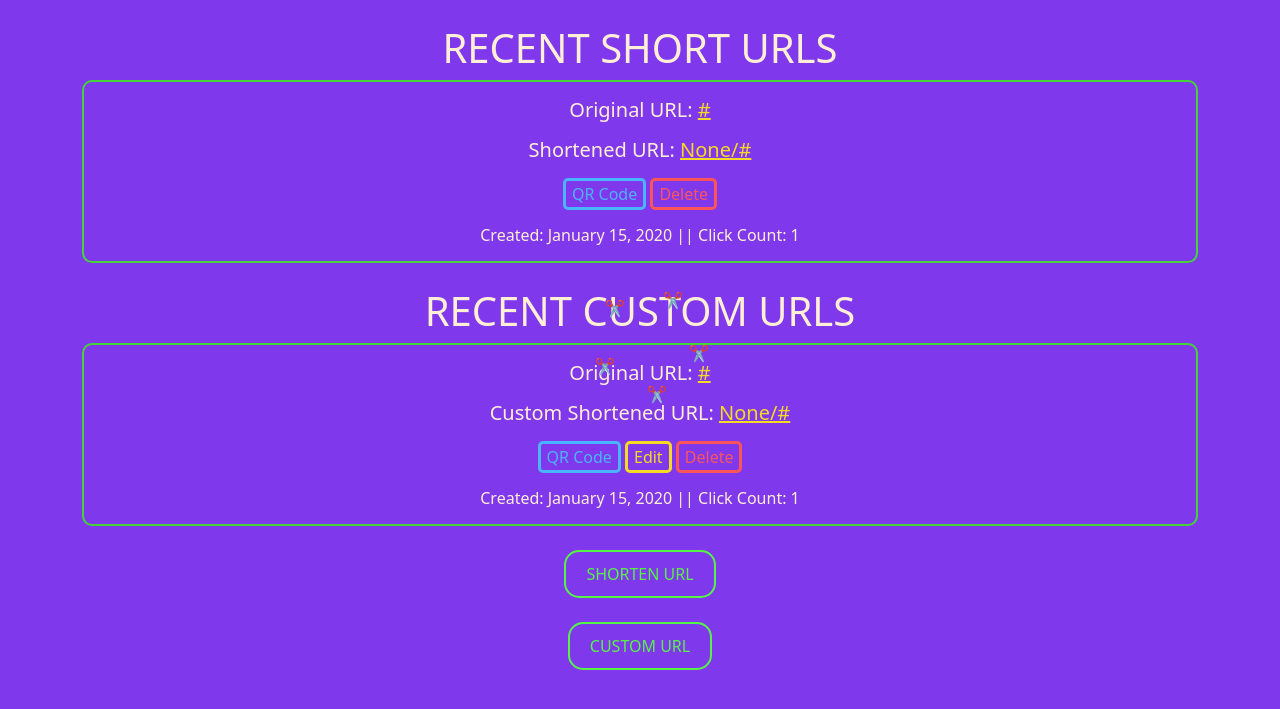
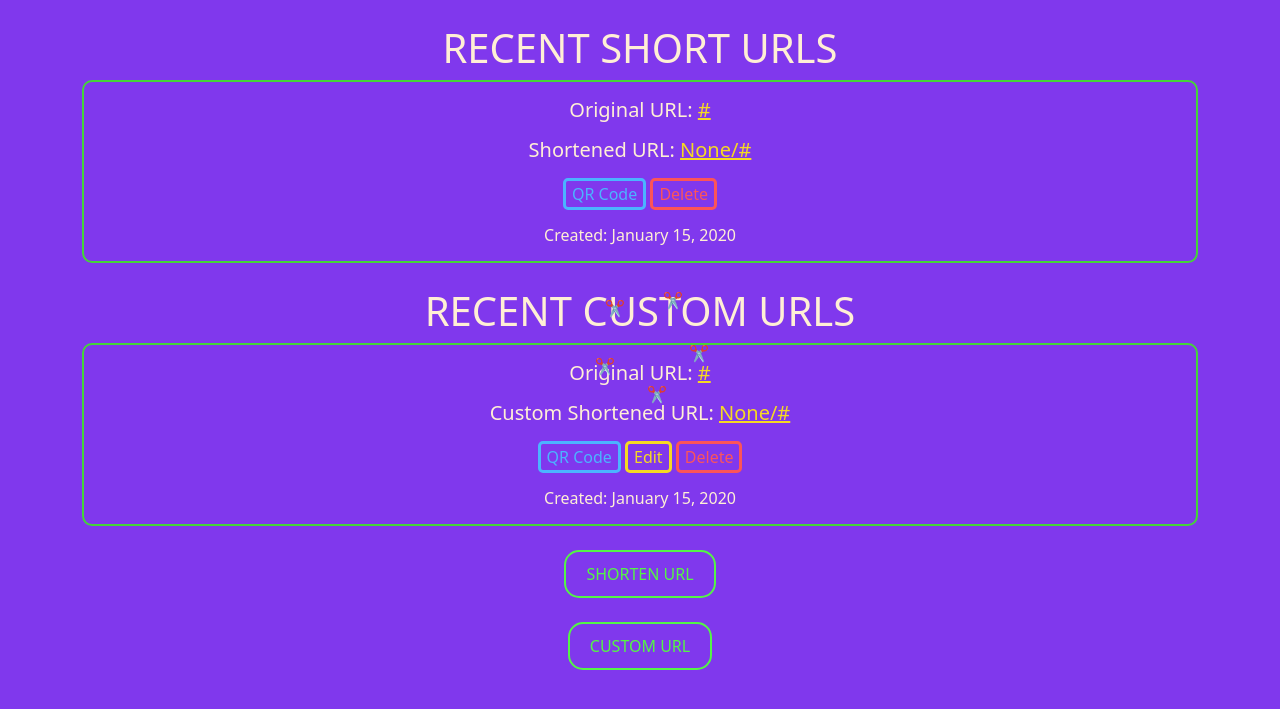
Before and after one commit to iamprecieee/scissor-app, a Flask app: page /dashboard in a window 1280 px wide. Shown: the part 68-777 px from the top of the page. Run offline with Flask 2, Linux system fonts and the light colour scheme; a user stored in the database is signed in; tables that the repository leaves empty hold one stand-in row (values such as "Sample post"); some libraries are stand-ins or nearby versions.

Commit message:
Update dashboard.html

```diff
--- a/scissor/templates/dashboard.html
+++ b/scissor/templates/dashboard.html
@@ -17,7 +17,7 @@
                 <div id="qr_{{ url.short_url }}" style="display: none;">
                     <br><p><img src="" alt="QR Code"></p>
                 </div>
-                    <p><h6>Created: {{url.date_created.strftime('%B %d, %Y')}} || Click Count: {{url.click_count}}</h6></p>
+                    <p><h6>Created: {{url.date_created.strftime('%B %d, %Y')}}</h6></p>
             </div>
         </div>
         {% endfor %}
@@ -38,7 +38,7 @@
                 <div id="qr_{{ url.custom_short_url }}" style="display: none;">
                     <br><p><img src="" alt="QR Code"></p>
                 </div>
-                    <p><h6>Created: {{url.date_created.strftime('%B %d, %Y')}} || Click Count: {{url.click_count}}</h6></p>
+                    <p><h6>Created: {{url.date_created.strftime('%B %d, %Y')}}</h6></p>
             </div>
         </div>
         {% endfor %}
```
